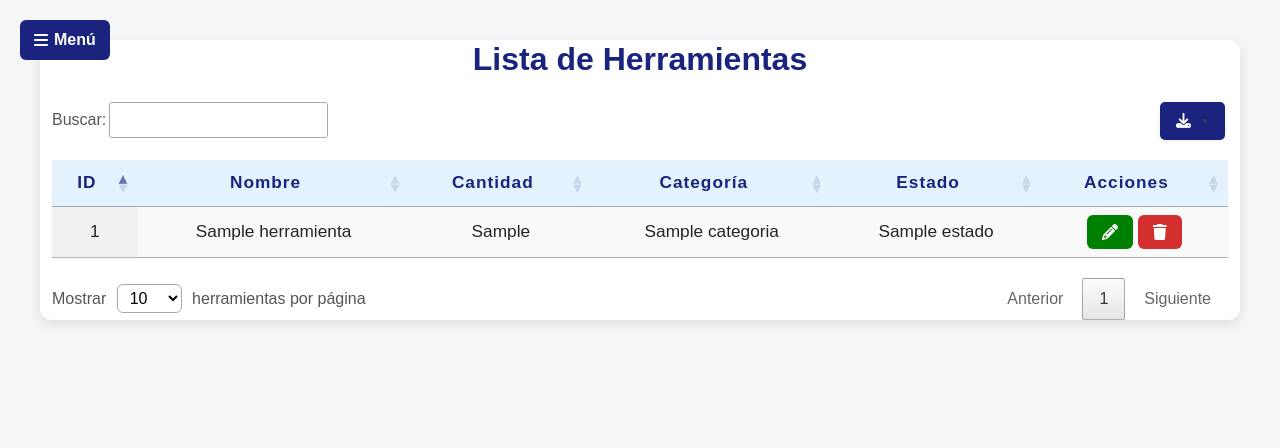
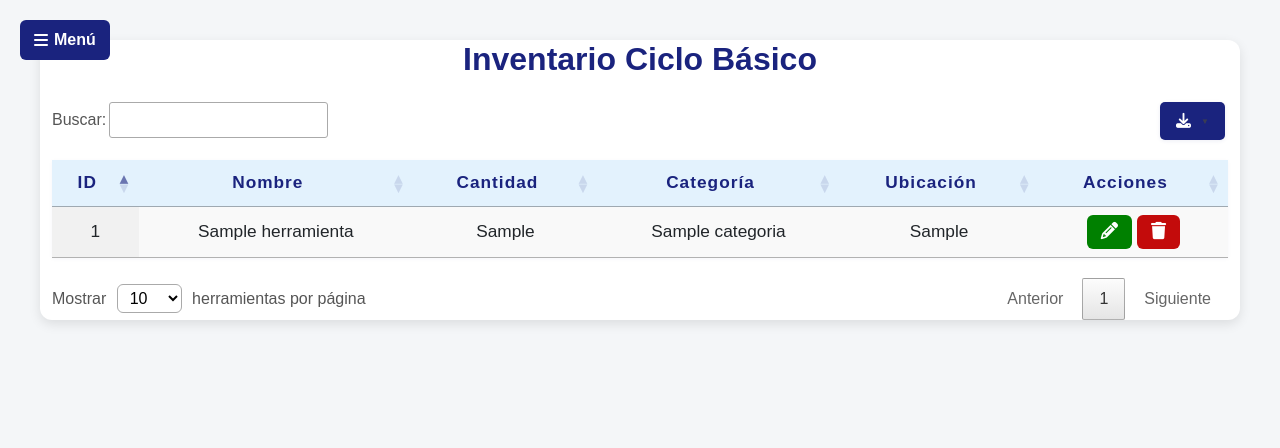
Before and after one commit to AldanaFerreira/SistemaDePa-ol, a PHP site: page /inventario/list.php in a window 1280 px wide. Shown: the top 448 px of the page. Run offline with PHP 8.4, Linux system fonts and the light colour scheme; the visitor is signed in with stand-in values (Sample User, id 1); tables that the repository leaves empty or names only in its code hold one stand-in row (values such as "Sample post"); some libraries are stand-ins or nearby versions.

Commit message:
cambios en inventario y addHerramientas

```diff
--- a/inventario/estiloInventario.css
+++ b/inventario/estiloInventario.css
@@ -122,7 +122,7 @@ table.dataTable td {
 }
 
 /* Botón Editar */
-.btn {
+.btn-editar {
     display: inline-flex;
     align-items: center;
     gap: 6px;
@@ -133,18 +133,29 @@ table.dataTable td {
     text-decoration: none;
     font-weight: bold;
 }
-a.btn:hover {
+a.btn-editar:hover {
     background-color: rgb(4, 101, 4);
     color: white;
     text-decoration: none;
 }
 
-/* Botón Eliminar */
-a.btn:last-child {
-    background: #d32f2f;
+.btn-eliminar {
+    display: inline-flex;
+    align-items: center;
+    gap: 6px;
+    background-color: rgb(195, 11, 11);
+    color: white;
+    padding: 8px 14px;
+    border-radius: 6px;
+    text-decoration: none;
+    font-weight: bold;
+    border: none;
 }
-a.btn:last-child:hover {
-    background: #b71c1c;
+
+.btn-eliminar:hover{
+    background-color: rgb(129, 11, 11);
+    color: white;
+    text-decoration: none;
 }
 
 /* Botones DataTables */
--- a/inventario/list.php
+++ b/inventario/list.php
@@ -10,12 +10,14 @@ if (!isset($_SESSION['usuario'])) {
 
 require_once '../db/db.php';
 
-// Traer herramientas con categoría y estado
-$sql = "SELECT h.idHerramienta, h.nombre, h.cantidadDisponible,
-               c.nombre AS categoria, e.nombre AS estado
+// Traer herramientas con categoría
+$sql = "SELECT h.idHerramienta,
+               h.nombre,
+               h.cantidadDisponible,
+               h.ubicacion,
+               c.nombre AS categoria
         FROM herramientas h
-        JOIN categorias c ON h.idcategoria = c.idcategoria
-        JOIN estados e ON h.idEstado = e.idEstado";
+        JOIN categorias c ON h.idcategoria = c.idcategoria";
 
 $result = $conn->query($sql);
 ?>
@@ -44,7 +46,7 @@ $result = $conn->query($sql);
 </head>
 <body>
 <div class="container">
-    <h2>Lista de Herramientas</h2>
+    <h2>Inventario Ciclo Básico</h2>
     <table id="herramientas" class="display">
         <thead>
             <tr>
@@ -52,7 +54,7 @@ $result = $conn->query($sql);
                 <th>Nombre</th>
                 <th>Cantidad</th>
                 <th>Categoría</th>
-                <th>Estado</th>
+                <th>Ubicación</th>
                 <th>Acciones</th>
             </tr>
         </thead>
@@ -64,14 +66,35 @@ $result = $conn->query($sql);
                         <td><?= $row['nombre'] ?></td>
                         <td><?= $row['cantidadDisponible'] ?></td>
                         <td><?= $row['categoria'] ?></td>
-                        <td><?= $row['estado'] ?></td>
-                        <td>
-                            <a href="edit.php?id=<?= $row['idHerramienta'] ?>" class="btn">
-                                <i class="fas fa-pencil-alt"></i>
-                            </a>
-                            <a href="delete.php?id=<?= $row['idHerramienta'] ?>" class="btn" onclick="return confirm('¿Seguro que deseas eliminar este ítem?');">
+                        <td><?= $row['ubicacion'] ?></td>
+                        <td class="text-center">
+
+                        <!-- Botón Editar -->
+                        <a href="edit.php?id=<?= $row['idHerramienta'] ?>"
+                           class="btn-editar" title="Editar">
+                            <i class="fas fa-pencil-alt"></i>
+                        </a>
+
+                        <!-- Botón Eliminar -->
+                        <form method="post" action="delete.php" style="display:inline;">
+                            <input type="hidden" name="idHerramienta" value="<?= $row['idHerramienta'] ?>">
+                            <button type="submit" name="eliminar" class="btn-eliminar"
+                                    onclick="return confirm('¿Seguro que deseas eliminar esta herramienta?');">
                                 <i class="fas fa-trash"></i>
-                            </a>
+                            </button>
+                        </form>
+
+                        <!-- Botón Mantenimiento -->
+                        <!-- <form method="post" action="mantenimiento.php" style="display:inline;">
+                            <input type="hidden" name="idHerramienta" value="">
+                            <button type="submit" name="mantenimiento" class="btn btn-warning btn-sm"
+                                    onclick="return confirm('¿Enviar esta herramienta a mantenimiento?');">
+                                <i class="fas fa-tools"></i>
+                            </button>
+                        </form> -->
+
+
+
                         </td>
                     </tr>
                 <?php endwhile; ?>
```
Also changed, not shown: inventario/delete.php (+24 -12 lines), inventario/edit.php (+71 -30 lines), items/add.php (+12 -18 lines), items/estiloItem.css (+12 -0 lines).
